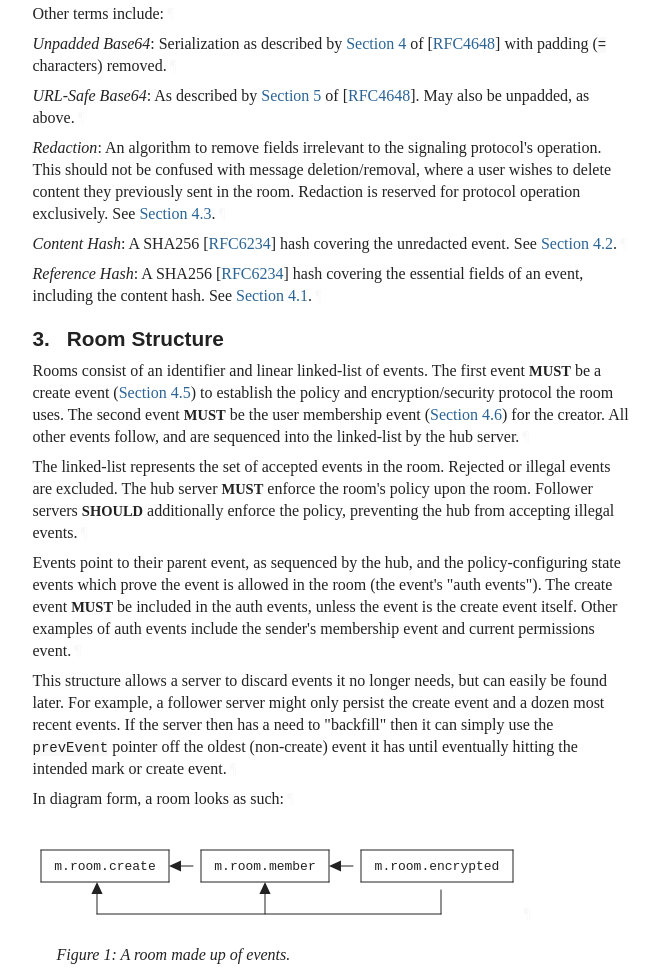
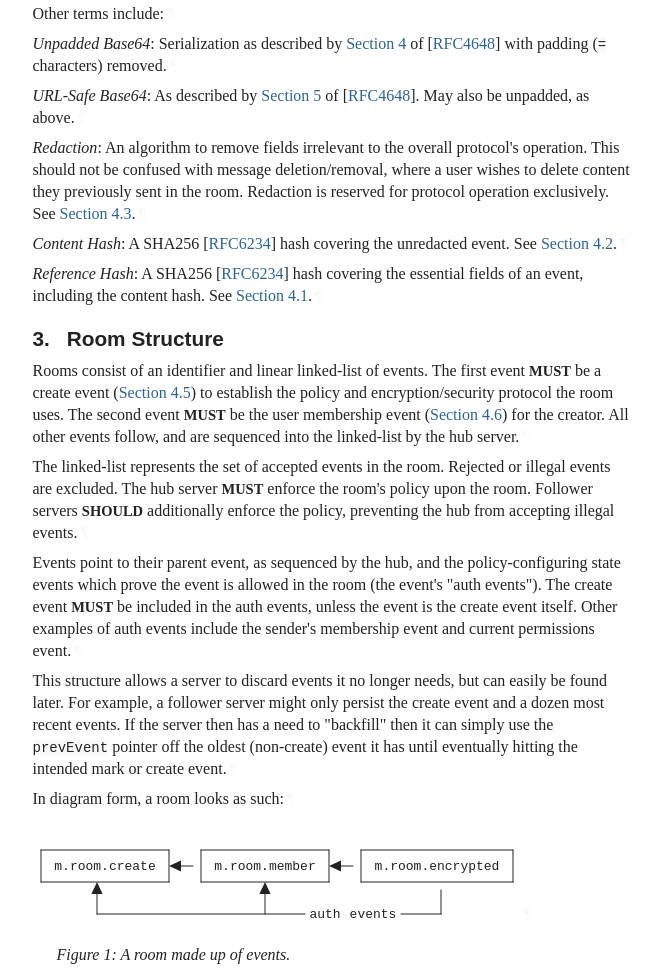
Before and after one commit to turt2live/ietf-mimi-signaling, a plain HTML site: page draft-ralston-mimi-signaling.html in a window 1280 px wide. Shown: the part 1792-2761 px from the top of the page, without its empty margins (92-753 px from the left). Drawn offline with Linux system fonts and the light colour scheme; a web font is replaced by a local one.

Commit message:
Script updating gh-pages from a212059. [ci skip]

```diff
--- a/draft-ralston-mimi-signaling.html
+++ b/draft-ralston-mimi-signaling.html
@@ -1279,7 +1279,7 @@ throughout this document. <span>[<a href="#I-D.barnes-mimi-arch" class="cite xre
 <p id="section-2-4"><em>Unpadded Base64</em>: Serialization as described by <span><a href="https://rfc-editor.org/rfc/rfc4648#section-4" class="relref">Section 4</a> of [<a href="#RFC4648" class="cite xref">RFC4648</a>]</span> with padding (<code>=</code>
 characters) removed.<a href="#section-2-4" class="pilcrow">¶</a></p>
 <p id="section-2-5"><em>URL-Safe Base64</em>: As described by <span><a href="https://rfc-editor.org/rfc/rfc4648#section-5" class="relref">Section 5</a> of [<a href="#RFC4648" class="cite xref">RFC4648</a>]</span>. May also be unpadded, as above.<a href="#section-2-5" class="pilcrow">¶</a></p>
-<p id="section-2-6"><em>Redaction</em>: An algorithm to remove fields irrelevant to the signaling protocol's operation.
+<p id="section-2-6"><em>Redaction</em>: An algorithm to remove fields irrelevant to the overall protocol's operation.
 This should not be confused with message deletion/removal, where a user wishes to delete
 content they previously sent in the room. Redaction is reserved for protocol operation
 exclusively. See <a href="#int-redactions" class="auto internal xref">Section 4.3</a>.<a href="#section-2-6" class="pilcrow">¶</a></p>
@@ -1332,7 +1332,8 @@ or create event.<a href="#section-3-4" class="pilcrow">¶</a></p>
               <path d="M 8,64 L 136,64" fill="none" stroke="black"></path>
               <path d="M 168,64 L 296,64" fill="none" stroke="black"></path>
               <path d="M 328,64 L 480,64" fill="none" stroke="black"></path>
-              <path d="M 64,96 L 408,96" fill="none" stroke="black"></path>
+              <path d="M 64,96 L 272,96" fill="none" stroke="black"></path>
+              <path d="M 368,96 L 408,96" fill="none" stroke="black"></path>
               <polygon class="arrowhead" points="312,48 300,42.4 300,53.6" fill="black" transform="rotate(180,304,48)"></polygon>
               <polygon class="arrowhead" points="240,72 228,66.4 228,77.6" fill="black" transform="rotate(270,232,72)"></polygon>
               <polygon class="arrowhead" points="152,48 140,42.4 140,53.6" fill="black" transform="rotate(180,144,48)"></polygon>
@@ -1341,6 +1342,8 @@ or create event.<a href="#section-3-4" class="pilcrow">¶</a></p>
                 <text x="72" y="52">m.room.create</text>
                 <text x="232" y="52">m.room.member</text>
                 <text x="404" y="52">m.room.encrypted</text>
+                <text x="292" y="100">auth</text>
+                <text x="340" y="100">events</text>
               </g>
             </svg><a href="#section-3-6.1.1" class="pilcrow">¶</a>
 </div>
```
Also changed, not shown: draft-ralston-mimi-signaling.txt.
